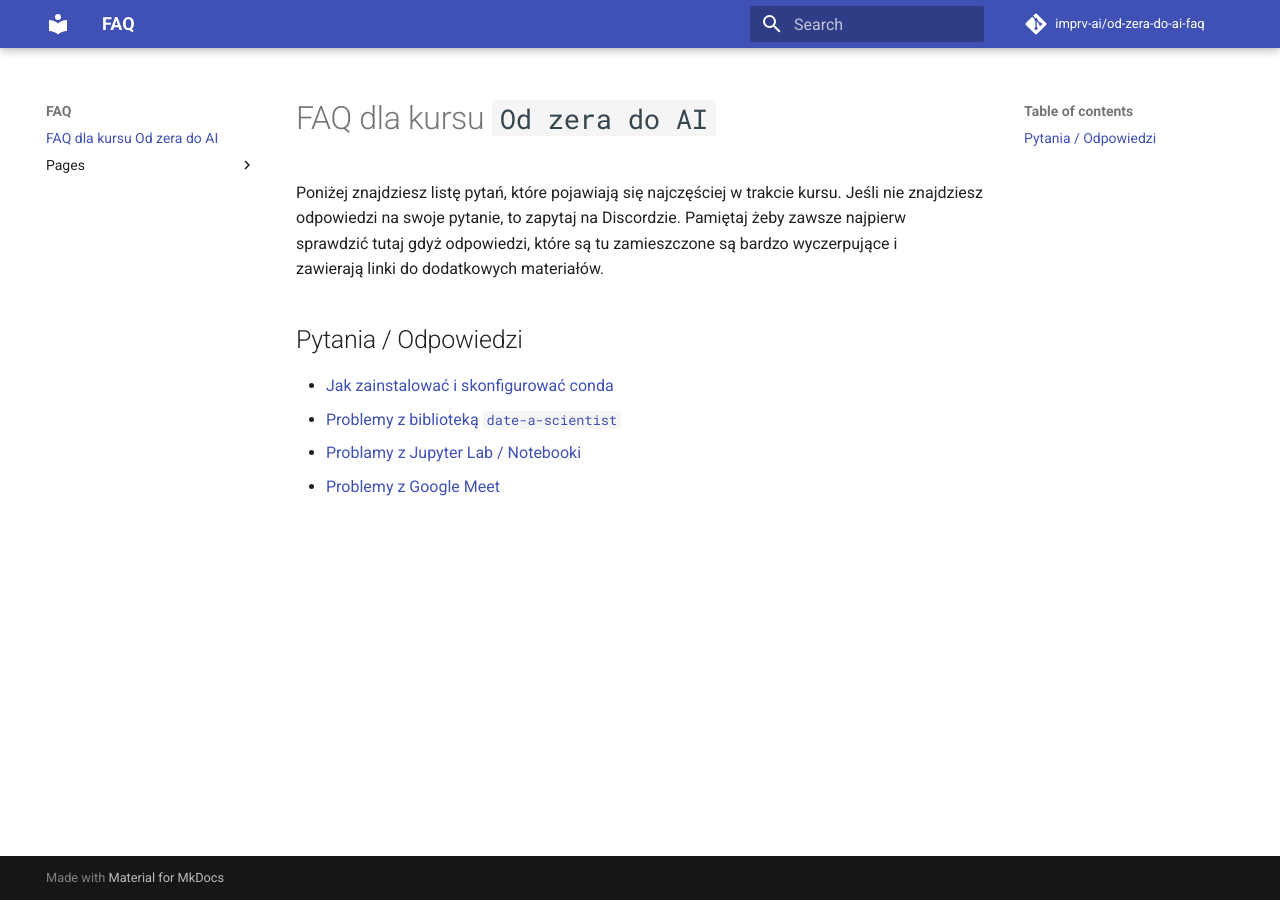
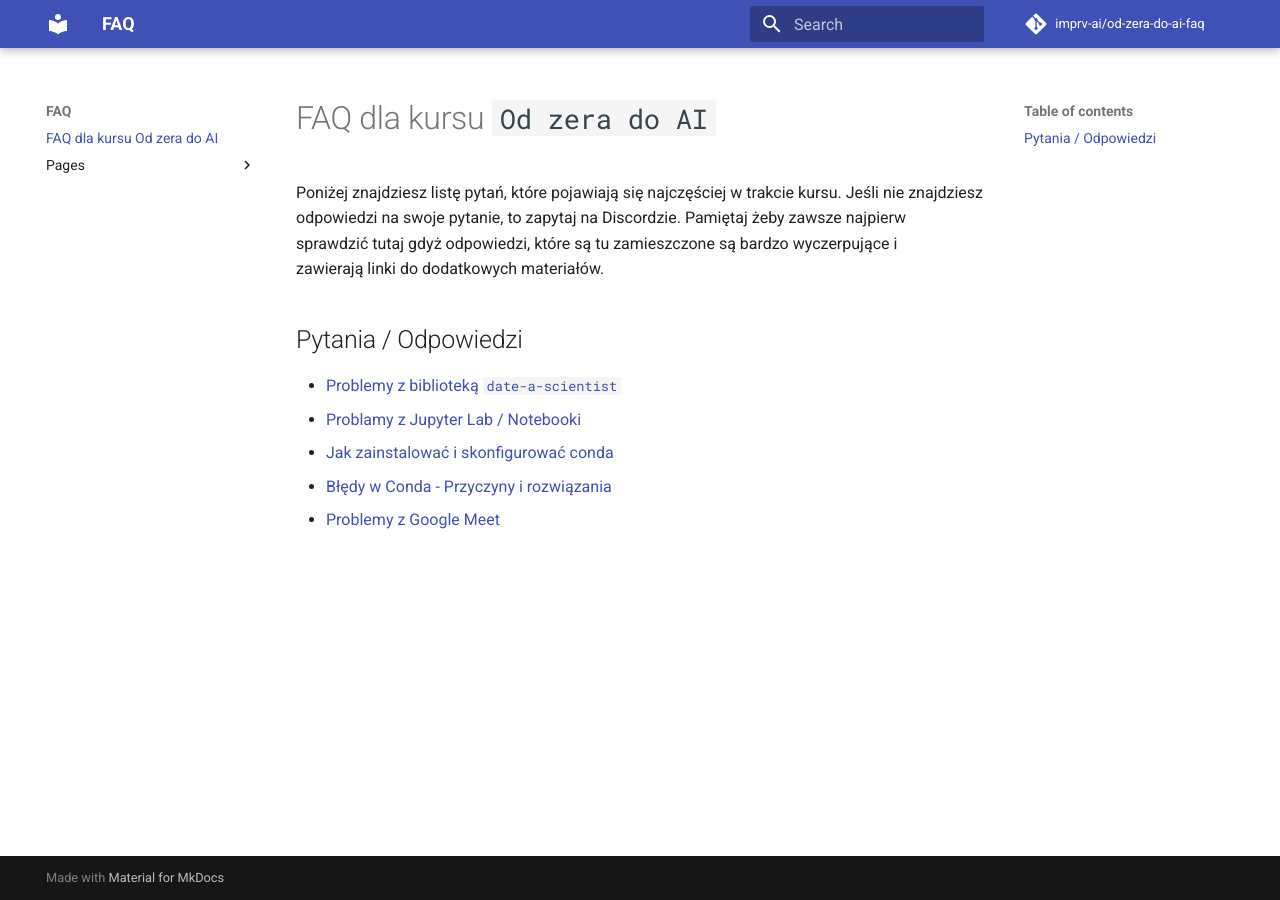
Before and after one commit to imprv-ai/od-zera-do-ai-faq, an MkDocs documentation site: the page built from docs/index.md, in a window 1280 px wide. Built offline with MkDocs 1.6.1 and Material for MkDocs 9.7.7, drawn with Linux system fonts in a browser that asks for light colours; comment, search, counter and statistics services are not loaded.

Commit message:
Add documentation for plot error in conda

```diff
--- a/docs/index.md
+++ b/docs/index.md
@@ -5,7 +5,8 @@
 
 ## Pytania / Odpowiedzi
 
-- [Jak zainstalować i skonfigurować conda](./pages/conda.md)
 - [Problemy z biblioteką `date-a-scientist`](./pages/date_a_scientist.md)
 - [Problamy z Jupyter Lab / Notebooki](./pages/jupyter_lab.md)
+- [Jak zainstalować i skonfigurować conda](./pages/conda.md)
+- [Błędy w Conda - Przyczyny i rozwiązania](./pages/conda_errors.md)
 - [Problemy z Google Meet](./pages/google_meet.md)
```
Also changed, not shown: docs/pages/conda_errors.md (added, +22 -0 lines), docs/pages/assets/conda_errors_plot_error.png (added), docs/pages/assets/conda_errors_plot_error_folder_name.png (added), docs/pages/assets/conda_errors_plot_error_kernel_restart.png (added).
